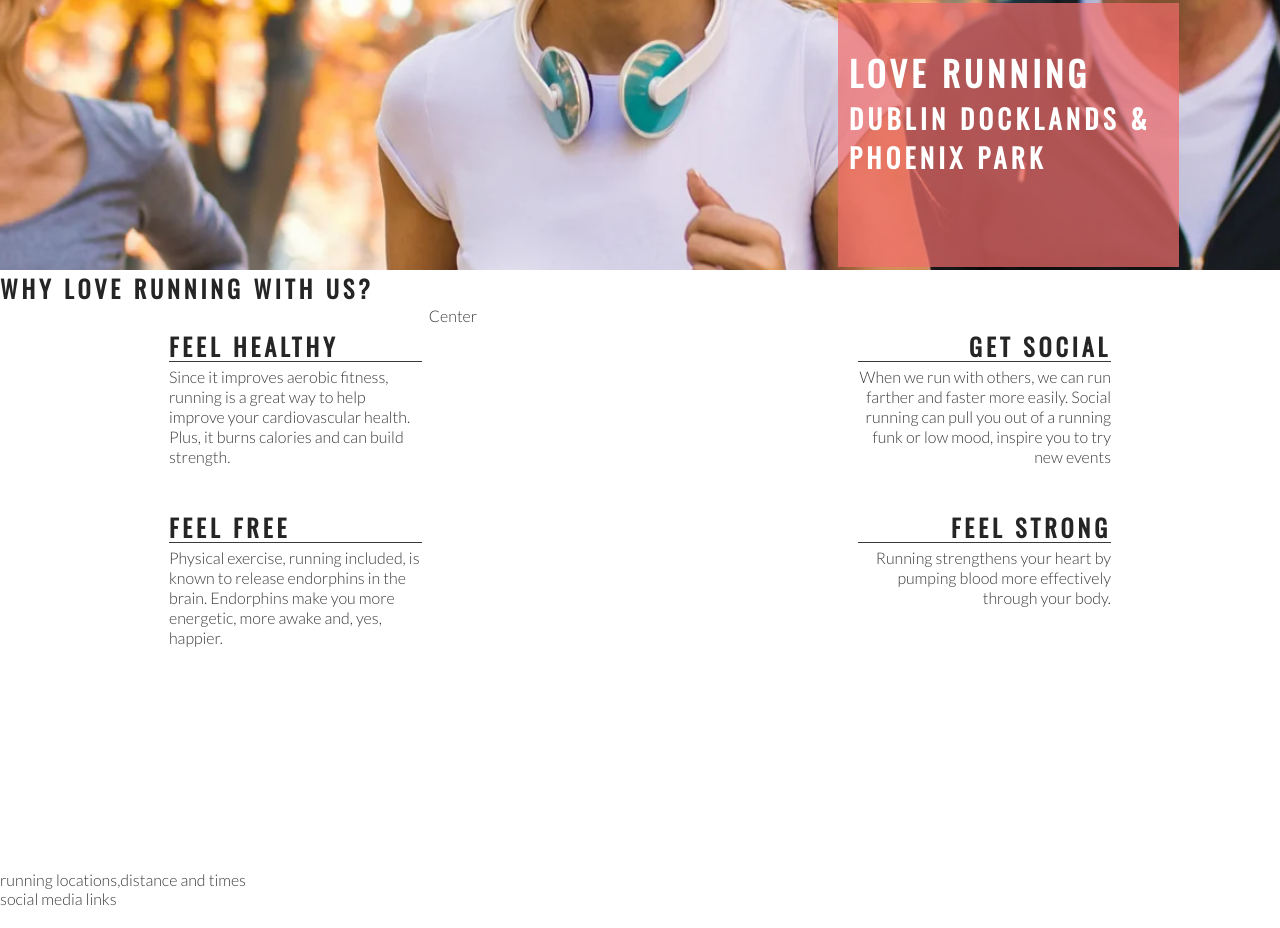
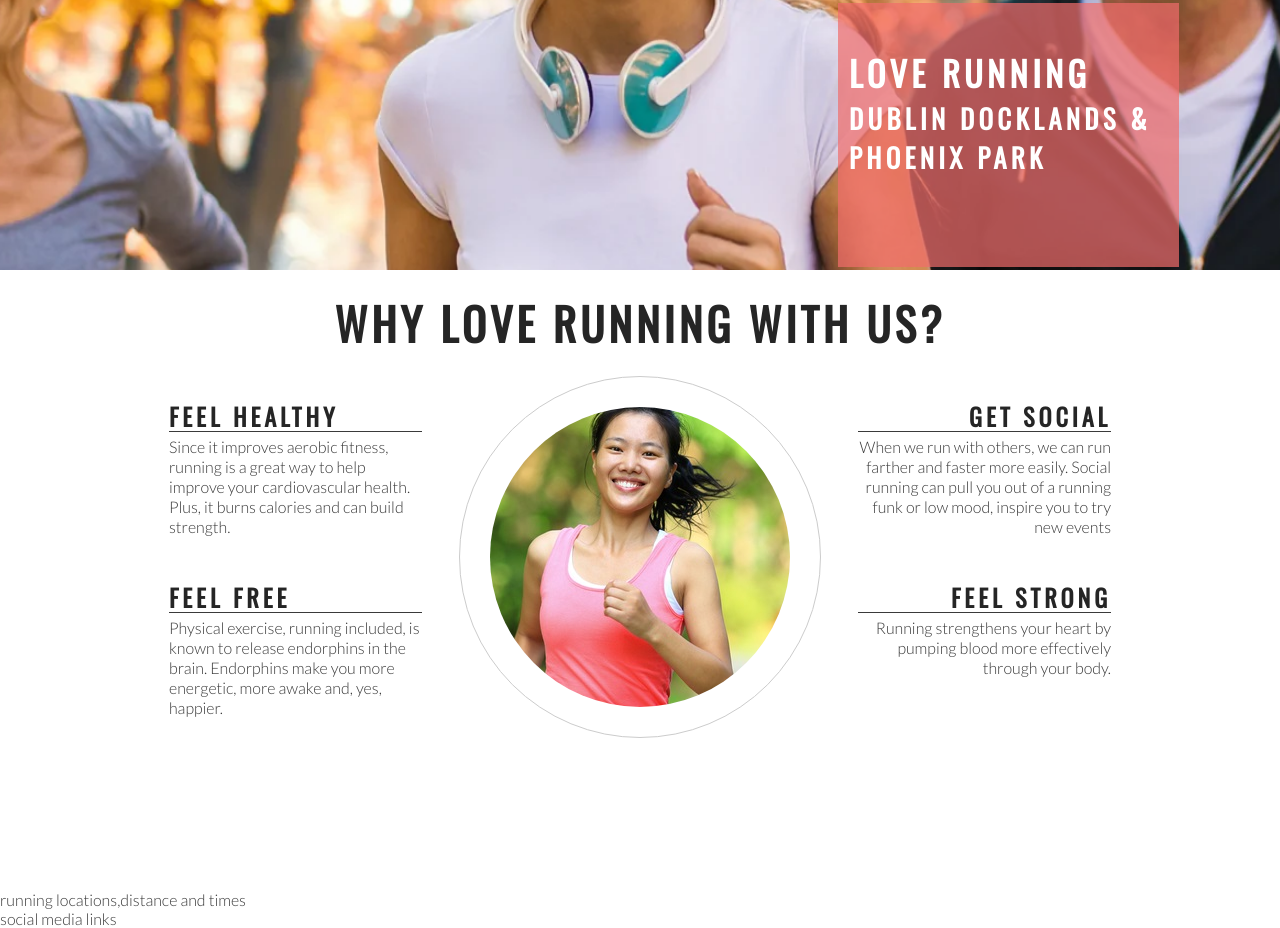
Before and after one commit to JIBINJJOHNY/LoveRunning, a plain HTML site: page index.html in a window 1280 px wide. Shown: the part 405-1333 px from the top of the page. Drawn offline with nearby package versions, Linux system fonts and the light colour scheme.

Commit message:
Add ethos center image and style into a circle

```diff
--- a/assets/css/style.css
+++ b/assets/css/style.css
@@ -145,6 +145,28 @@ float: left;
 .right-about-heading h2{
     text-align: right;
 }
-.right-about-heading p{
+.right-about-heading p
+{
     text-align: right;
 }
+#welcome{
+    text-align: center;
+    margin: 20px 0;
+    font-size: 280%;
+}
+#circle-container{
+    width: 300px;
+    height: 300px;
+    padding: 30px;
+    border-style: solid;
+    border-color: #ccc;
+    border-width: 1px;
+    border-radius: 50%;
+    margin: 0 auto;
+
+}
+#circle-cover-bg{
+background: url('../images/ethos-center-image.jpg')no-repeat center center;
+height: 100%;
+border-radius: 50%;
+}
--- a/index.html
+++ b/index.html
@@ -39,7 +39,7 @@
             <h3>Dublin Docklands & Phoenix Park</h3>
     </div></section>
     <section id="club_ethos">
-        <h1>Why Love Running with Us?</h1>
+        <h2 id="welcome">Why Love Running with Us?</h2>
     <div id="left-about">
         <div class="left-about-heading">
             <h2>Feel Healthy</h2>
@@ -72,7 +72,12 @@
 
 
     </div>
-    <div id="center-about">Center</div>
+    <div id="center-about">
+        <div id="circle-container">
+            <div id="circle-cover-bg"></div>
+
+        </div>
+    </div>
     </section>
     <section>running locations,distance and times</section>
     <footer>social media links</footer>
```
Also changed, not shown: assets/images/ethos-center-image.jpg (added).
